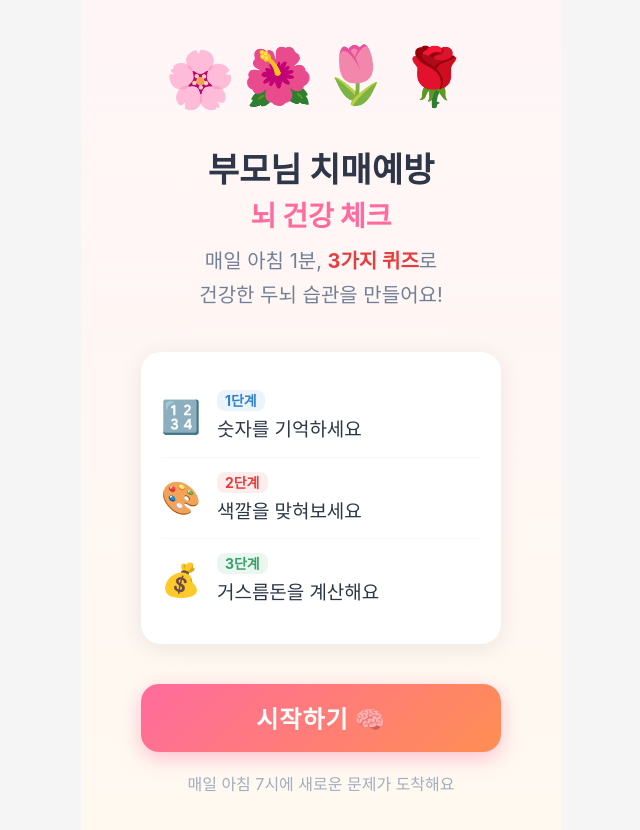
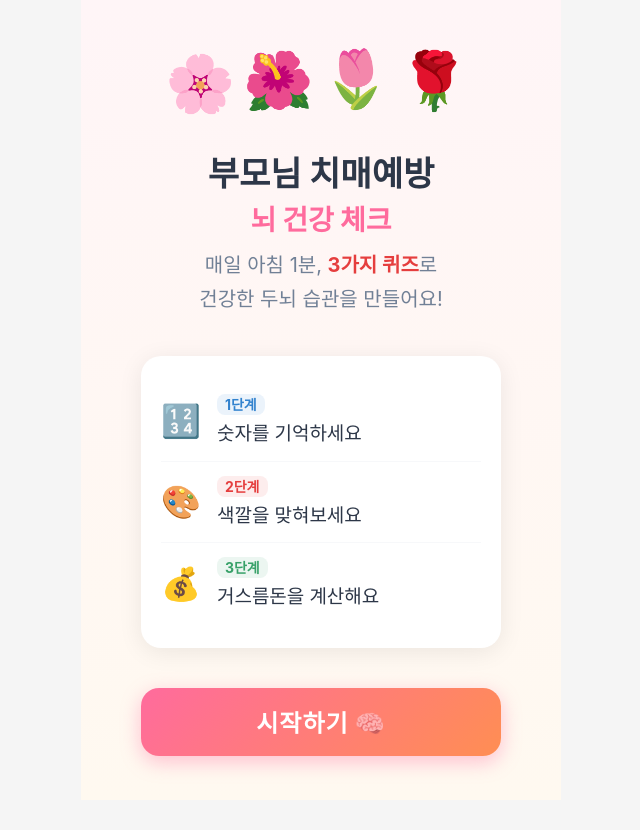
Before and after one commit to FlutterNeverDie/senior-brain, a React (Vite) app: page / in a window 1280 px wide. Shown: the top 830 px of the page, without its empty margins (319-959 px from the left). After the commit the page ends 800 px from the top, so only its background shows below. Built offline with nearby package versions, Linux system fonts and the light colour scheme.

Commit message:
feat : 전면 광고 추가

```diff
--- a/src/components/IntroScreen.tsx
+++ b/src/components/IntroScreen.tsx
@@ -6,15 +6,20 @@ import { useTossInterstitialAd } from '../hooks/useTossInterstitialAd';
 const flowers = ['🌸', '🌺', '🌷', '🌹'];
 
 export default function IntroScreen() {
-  const startApp = useAppStore((s) => s.startApp);
+  const { startApp, playCount, resetPlayCountIfNewDay } = useAppStore();
   const { preload, showAd } = useTossInterstitialAd();
 
   useEffect(() => {
+    resetPlayCountIfNewDay();
     preload();
-  }, [preload]);
+  }, [preload, resetPlayCountIfNewDay]);
 
   const handleStart = () => {
+    if (playCount > 0) {
       showAd(() => startApp());
+    } else {
+      startApp();
+    }
   };
 
   return (
@@ -145,12 +150,12 @@ export default function IntroScreen() {
       </div>
 
       {/* 시작 버튼 */}
+      <div style={{ width: '100%', maxWidth: 360, textAlign: 'center' }}>
         <motion.button
           whileTap={{ scale: 0.96 }}
           onClick={handleStart}
           style={{
             width: '100%',
-          maxWidth: 360,
             height: 68,
             background: 'linear-gradient(135deg, #FF6B9D 0%, #FF8E53 100%)',
             border: 'none',
@@ -161,14 +166,19 @@ export default function IntroScreen() {
             cursor: 'pointer',
             boxShadow: '0 6px 20px rgba(255, 107, 157, 0.4)',
             letterSpacing: 1,
+            marginBottom: playCount > 0 ? 8 : 0,
           }}
         >
-        시작하기 🧠
+          {playCount > 0 ? '훈련 시작 🧠' : '시작하기 🧠'}
         </motion.button>
+        {playCount > 0 && (
+          <p style={{ fontSize: 13, color: '#A0AEC0', margin: 0 }}>
+            * 광고를 약 5초간 시청한 뒤 시작합니다
+          </p>
+        )}
+      </div>
 
-      <p style={{ marginTop: 20, fontSize: 16, color: '#A0AEC0', textAlign: 'center' }}>
-        매일 아침 7시에 새로운 문제가 도착해요
-      </p>
+
     </motion.div>
   );
 }
--- a/src/store.ts
+++ b/src/store.ts
@@ -1,4 +1,5 @@
 import { create } from 'zustand';
+import { persist, createJSONStorage } from 'zustand/middleware';
 import { generateQuizData, QuizData } from './quizLogic';
 
 export type AppStage = 'intro' | 'stage1' | 'stage2' | 'stage3' | 'result';
@@ -7,29 +8,39 @@ interface AppState {
   appStage: AppStage;
   scores: { stage1: boolean | null; stage2: boolean | null; stage3: boolean | null };
   quizData: QuizData;
-  playCount: number; // 0 = 최초, 1부터 = 두 번째 이후
-  startApp: () => void;       // 시작하기 버튼 → 새 퀴즈 + 점수 초기화
-  goToIntro: () => void;      // 결과화면 → 인트로 (점수 유지, 플리커 방지)
+  playCount: number;      // 오늘 플레이한 횟수
+  lastPlayDate: string;    // 마지막으로 플레이한 날짜 (YYYY-MM-DD)
+  startApp: () => void;
+  goToIntro: () => void;
   goToStage: (stage: AppStage) => void;
   setScore: (stage: 'stage1' | 'stage2' | 'stage3', correct: boolean) => void;
   totalScore: () => number;
+  resetPlayCountIfNewDay: () => void;
 }
 
-export const useAppStore = create<AppState>((set, get) => ({
+const getTodayString = () => new Date().toISOString().split('T')[0];
+
+export const useAppStore = create<AppState>()(
+  persist(
+    (set, get) => ({
       appStage: 'intro',
       scores: { stage1: null, stage2: null, stage3: null },
       quizData: generateQuizData(),
       playCount: 0,
+      lastPlayDate: '',
 
-  startApp: () =>
+      startApp: () => {
+        const today = getTodayString();
         set((s) => ({
           appStage: 'stage1',
           scores: { stage1: null, stage2: null, stage3: null },
-      quizData: generateQuizData(),        // 매번 새 문제
+          quizData: generateQuizData(),
           playCount: s.playCount + 1,
-    })),
+          lastPlayDate: today,
+        }));
+      },
 
-  goToIntro: () => set({ appStage: 'intro' }), // 점수는 건드리지 않음
+      goToIntro: () => set({ appStage: 'intro' }),
 
       goToStage: (stage) => set({ appStage: stage }),
 
@@ -40,4 +51,23 @@ export const useAppStore = create<AppState>((set, get) => ({
         const { scores } = get();
         return [scores.stage1, scores.stage2, scores.stage3].filter(Boolean).length;
       },
-}));
+
+      resetPlayCountIfNewDay: () => {
+        const today = getTodayString();
+        const { lastPlayDate } = get();
+        if (lastPlayDate !== today) {
+          set({ playCount: 0, lastPlayDate: today });
+        }
+      },
+    }),
+    {
+      name: 'senior-brain-storage',
+      storage: createJSONStorage(() => localStorage),
+      // appStage나 quizData는 영속화할 필요 없으므로 partialise 사용 (선택 사항)
+      partialize: (state) => ({
+        playCount: state.playCount,
+        lastPlayDate: state.lastPlayDate,
+      }),
+    }
+  )
+);
```
Also changed, not shown: 1 other file (tests, documents, lock files or other folders). Lines whose indentation alone changed are shown as unchanged.
